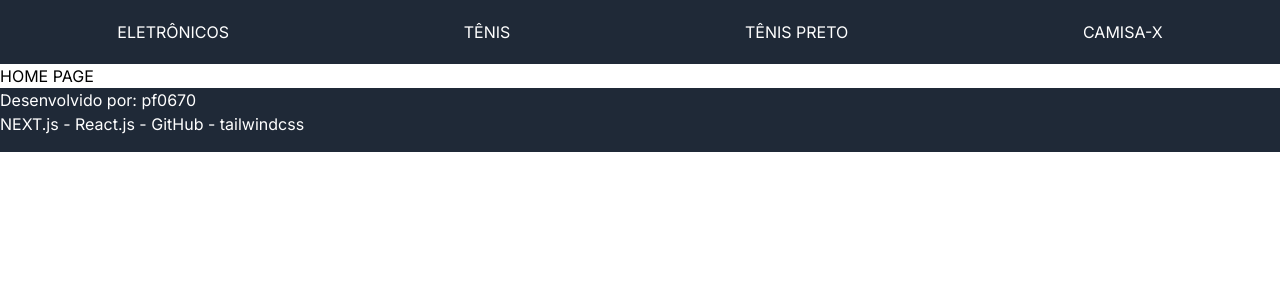
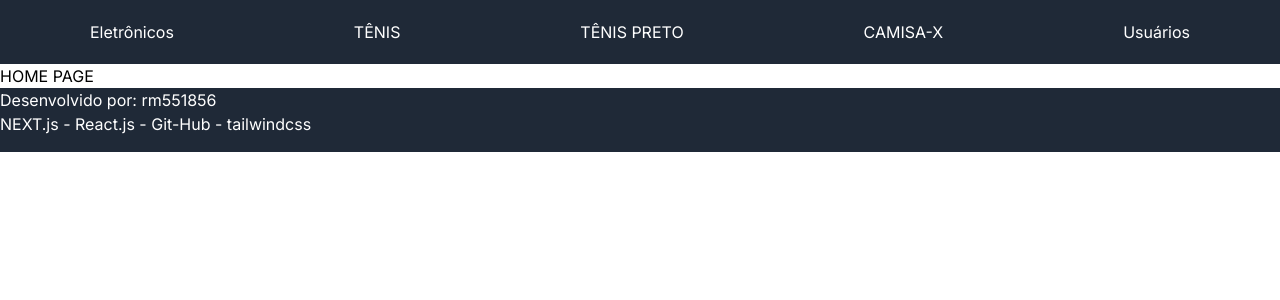
Before and after one commit to BeatrizSanti/api-cp3, a Next.js app: page / in a window 1280 px wide. Shown: the top 300 px of the page. Built offline with nearby package versions, Linux system fonts and the light colour scheme.

Commit message:
Cabecalho e Rodape

```diff
--- a/src/components/Cabecalho/Cabecalho.jsx
+++ b/src/components/Cabecalho/Cabecalho.jsx
@@ -1,14 +1,16 @@
 import Link from "next/link";
 
+
 export default function Cabecalho() {
-  return (
+    return (
         <header className="bg-gray-800 text-white h-16">
-          <nav className="flex flex-row justify-around">
-            <Link className="link-cabecalho" href="/consumo/eletro-view">ELETRÔNICOS</Link>
-            <Link className="link-cabecalho" href="/produtos/estaticas/tenis">TÊNIS</Link>
-            <Link className="link-cabecalho" href="/produtos/dinamicas/estranho/tenis-preto">TÊNIS PRETO</Link>
-            <Link className="link-cabecalho" href="/produtos/dinamicas/vestuario/camisa-xadrez">CAMISA-X</Link>
-          </nav>
+            <nav className="flex flex-row justify-around">
+                <Link className="link-cabecalho" href="/consumo/eletro-view">Eletrônicos</Link>
+                <Link className="link-cabecalho" href="/produtos/produto/estaticas/tenis">TÊNIS</Link>
+                <Link className="link-cabecalho" href="/produtos/produto/dinamicas/estranho/tenis-preto">TÊNIS PRETO</Link>
+                <Link className="link-cabecalho" href="/produtos/produto/dinamicas/vestuario/camisa-xadrez">CAMISA-X</Link>
+                <Link className="link-cabecalho" href="/consumo/user-view">Usuários</Link>
+            </nav>
         </header>
-  )
+    )
 }
--- a/src/components/Rodape/Rodape.jsx
+++ b/src/components/Rodape/Rodape.jsx
@@ -1,12 +1,10 @@
-import React from 'react'
-
 export default function Rodape() {
   return (
-    <footer className="rodape">
-        <div>
-            <p>Desenvolvido por: <span>pf0670</span></p>
-            <p>NEXT.js - React.js - GitHub - tailwindcss</p>
-        </div>
-    </footer>
+      <footer className="rodape">
+          <div>
+              <p>Desenvolvido por: <span>rm551856</span></p>
+              <p>NEXT.js - React.js - Git-Hub - tailwindcss</p>
+          </div>
+      </footer>
   )
 }
```
